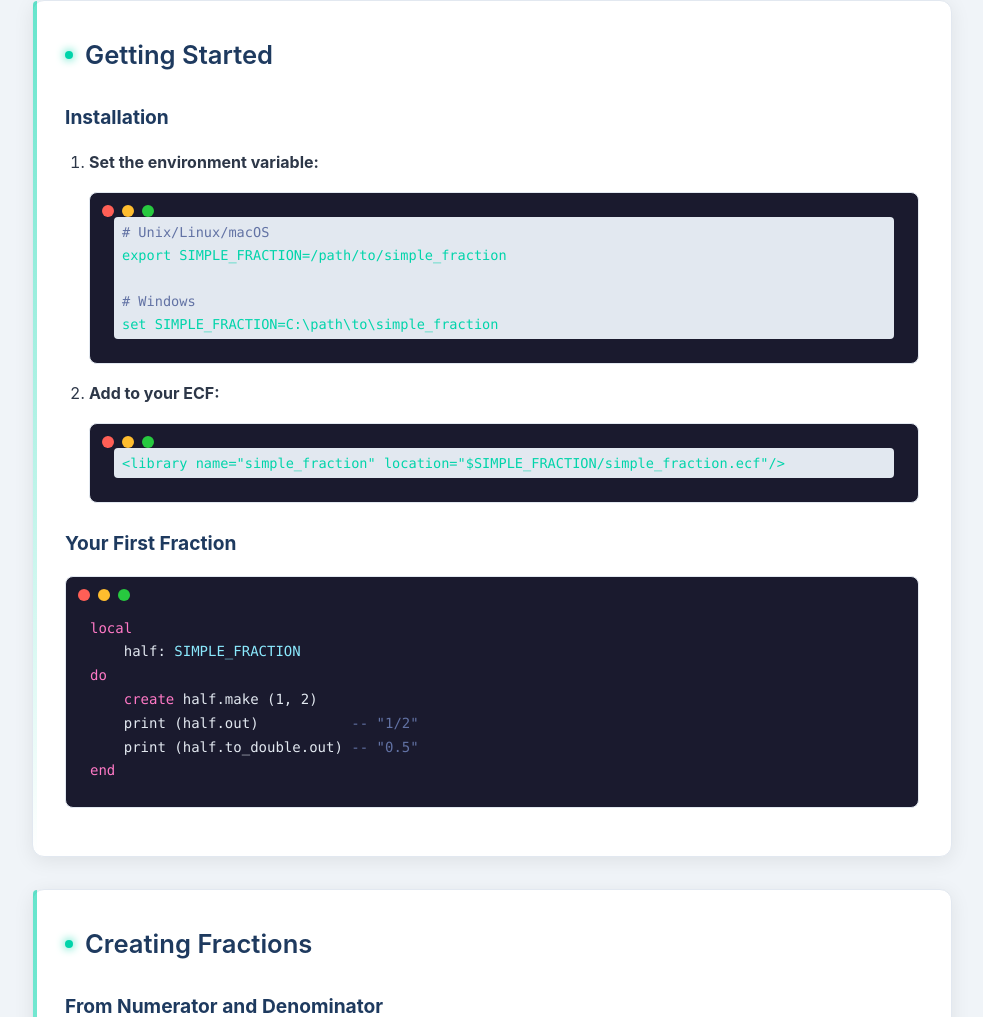
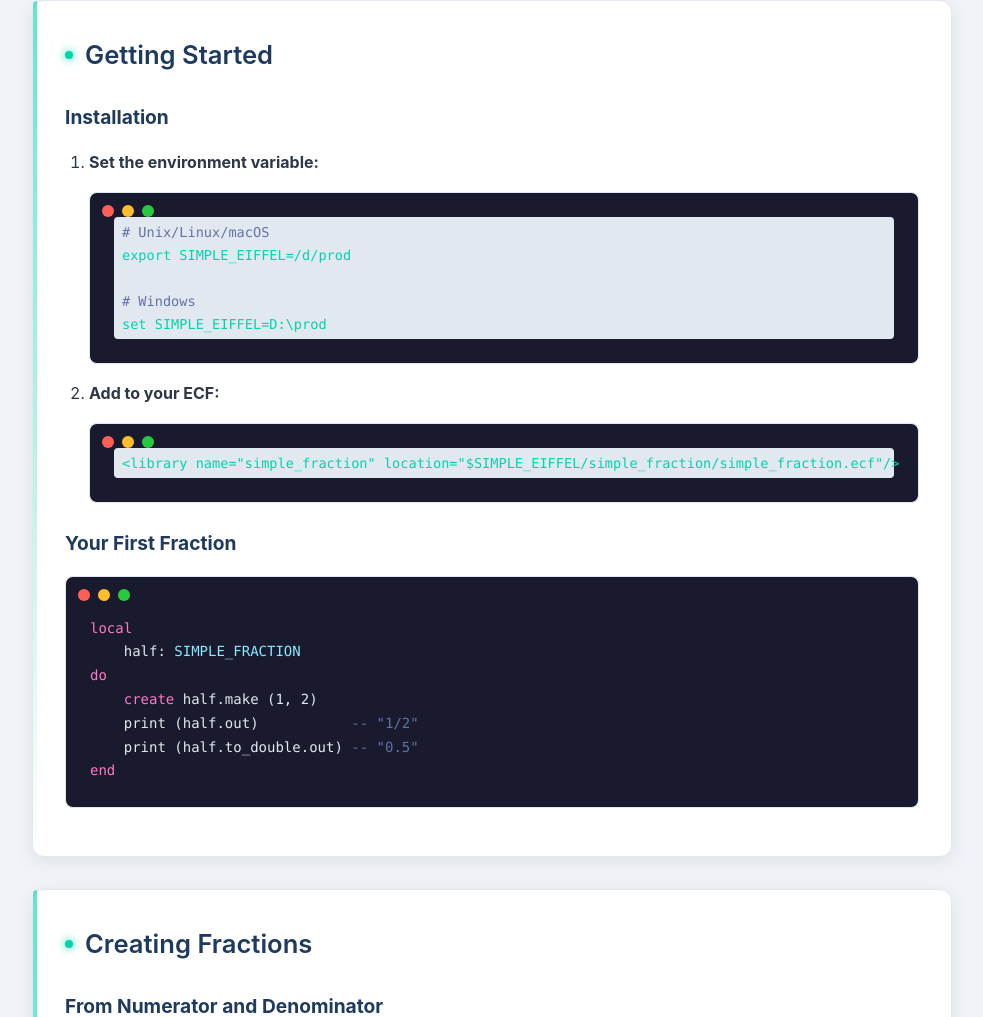
Before and after one commit to simple-eiffel/simple_fraction, a website: page docs/user-guide.html in a window 1280 px wide. Shown: the part 1182-2199 px from the top of the page, without its empty margins (148-1131 px from the left). Drawn offline with Linux system fonts and the light colour scheme.

Commit message:
docs: Update to use SIMPLE_EIFFEL ecosystem env var

```diff
--- a/docs/user-guide.html
+++ b/docs/user-guide.html
@@ -59,13 +59,13 @@ third + third + third  <span class="comment">-- Equals exactly 1 (3/3 reduced)</
             <ol>
                 <li><strong>Set the environment variable:</strong>
 <pre><code><span class="comment"># Unix/Linux/macOS</span>
-export SIMPLE_FRACTION=/path/to/simple_fraction
+export SIMPLE_EIFFEL=/d/prod
 
 <span class="comment"># Windows</span>
-set SIMPLE_FRACTION=C:\path\to\simple_fraction</code></pre>
+set SIMPLE_EIFFEL=D:\prod</code></pre>
                 </li>
                 <li><strong>Add to your ECF:</strong>
-<pre><code>&lt;library name="simple_fraction" location="$SIMPLE_FRACTION/simple_fraction.ecf"/&gt;</code></pre>
+<pre><code>&lt;library name="simple_fraction" location="$SIMPLE_EIFFEL/simple_fraction/simple_fraction.ecf"/&gt;</code></pre>
                 </li>
             </ol>
 
```
Also changed, not shown: docs/index.html (+2 -2 lines), README.md.
